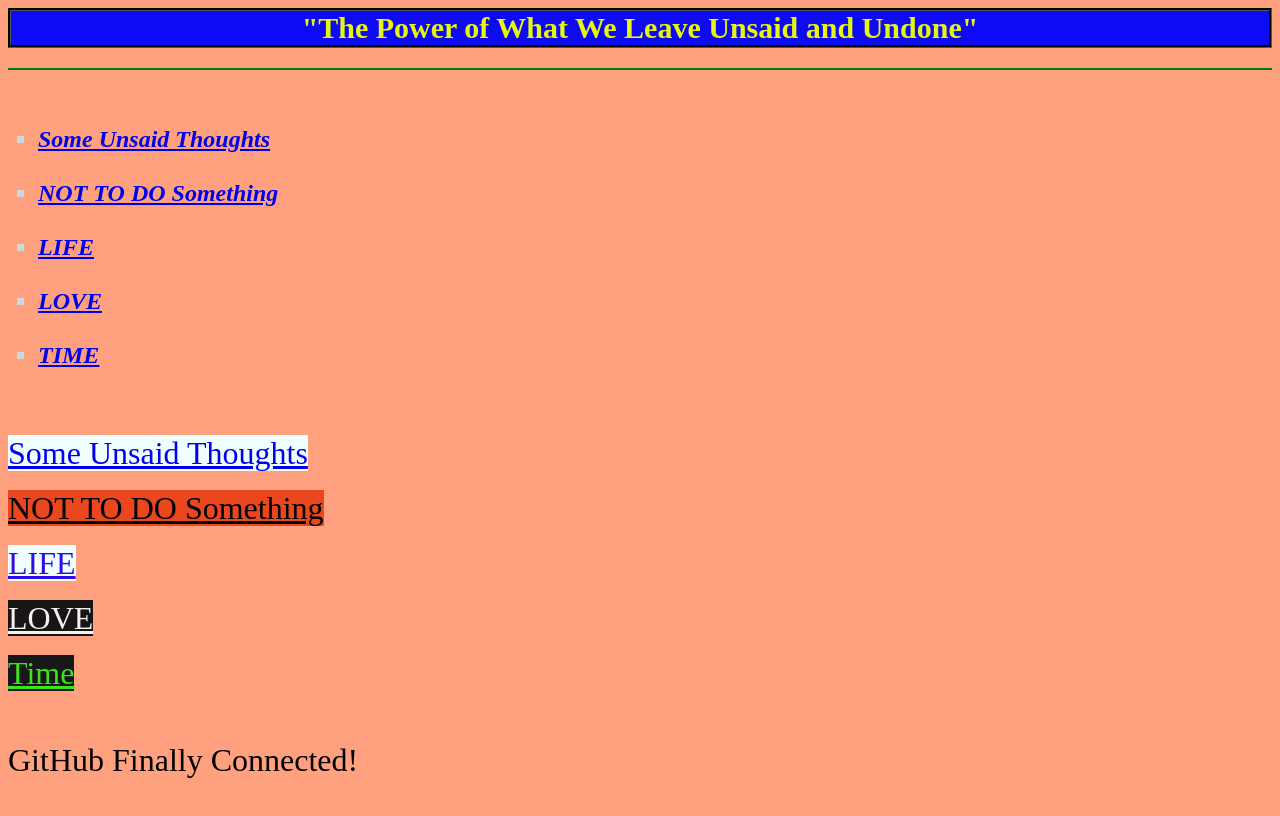
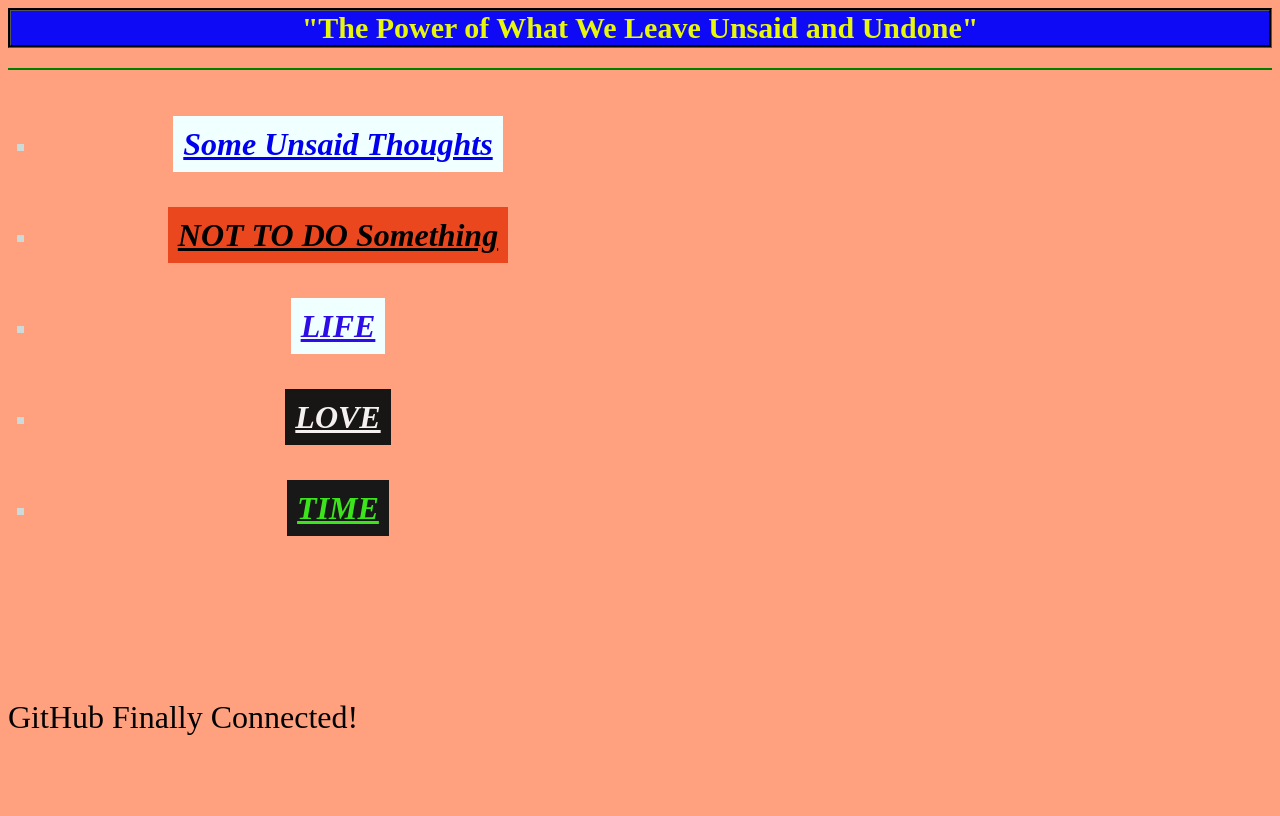
Before and after one commit to jannatulLabiba/Assign-1, a plain HTML site: page index.html in a window 1280 px wide. Drawn offline with Linux system fonts and the light colour scheme.

Commit message:
Polish Navigiation Bar

```diff
--- a/index.html
+++ b/index.html
@@ -14,40 +14,17 @@
 
         <br>
 
-        <ul>
-        <li><a href="http://127.0.0.1:5500/page1.html" target="_blank">Some Unsaid Thoughts</a></li>
-        <br>
-        <li><a href="http://127.0.0.1:5500/page2.html" target="_blank">NOT TO DO Something</a></li>
-        <br>
-        <li><a href="http://127.0.0.1:5500/page3.html" target="_blank">LIFE</a></li>
-        <br>
-        <li><a href="http://127.0.0.1:5500/page4.html" target="_blank">LOVE</a></li>
-        <br>
-        <li><a href="http://127.0.0.1:5500/page5.html" target="_blank">TIME</a></li>
+        <nav style="text-align: center; margin-bottom: 20px;">
+            <ul>
+            <li><a href="page1.html" target="_blank" style="padding: 10px; background-color: azure; font-size: xx-large;">Some Unsaid Thoughts</a></li><br> <br>
+            <li><a href="page2.html" target="_blank" style="padding: 10px; background-color: rgb(234, 71, 30); color: black; font-size: xx-large;">NOT TO DO Something</a></li><br> <br>
+            <li> <a href="page3.html" target="_blank" style="padding: 10px; background-color: azure; color: rgb(45, 12, 232); font-size: xx-large;">LIFE</a></li><br> <br>
+            <li><a href="page4.html" target="_blank" style="padding: 10px; background-color: rgb(24, 22, 21); color: rgb(245, 240, 240); font-size: xx-large;">LOVE</a></li><br> <br>
+            <li> <a href="page5.html" target="_blank" style="padding: 10px; background-color: rgb(25, 24, 24); color: rgb(60, 229, 27); font-size: xx-large;">TIME</a></li><br> <br>
         </ul>
-
+        </nav>
         <br> <br>
 
-        <a href="page1.html" target=_blank title="This takes you to Page 1" style="background-color: azure; font-size: xx-large;">
-        Some Unsaid Thoughts</a>
-        <br> <br>
-
-        <a href="page2.html" target=_blank title="This takes you to Page 2" style="background-color: rgb(234, 71, 30); color: black; font-size: xx-large;">
-        NOT TO DO Something</a>
-        <br> <br>
-
-        <a href="page3.html" target=_blank title="This will take you to Page 3" style="background-color: azure; color: rgb(45, 12, 232); font-size: xx-large;">
-        LIFE</a>
-        <br> <br>
-
-        <a href="page4.html" target=_blank title="This will take you to Page 4" style="background-color: rgb(24, 22, 21); color: rgb(245, 240, 240); font-size: xx-large;">
-        LOVE</a>
-        <br> <br>
-
-        <a href="page5.html" target=_blank title="This will take you to Page 5" style="background-color: rgb(25, 24, 24); color: rgb(60, 229, 27); font-size: xx-large;">
-        Time</a>
-
-        <br> <br>
 
     <p style="font-size: xx-large;">GitHub Finally Connected!</p>
 
```
